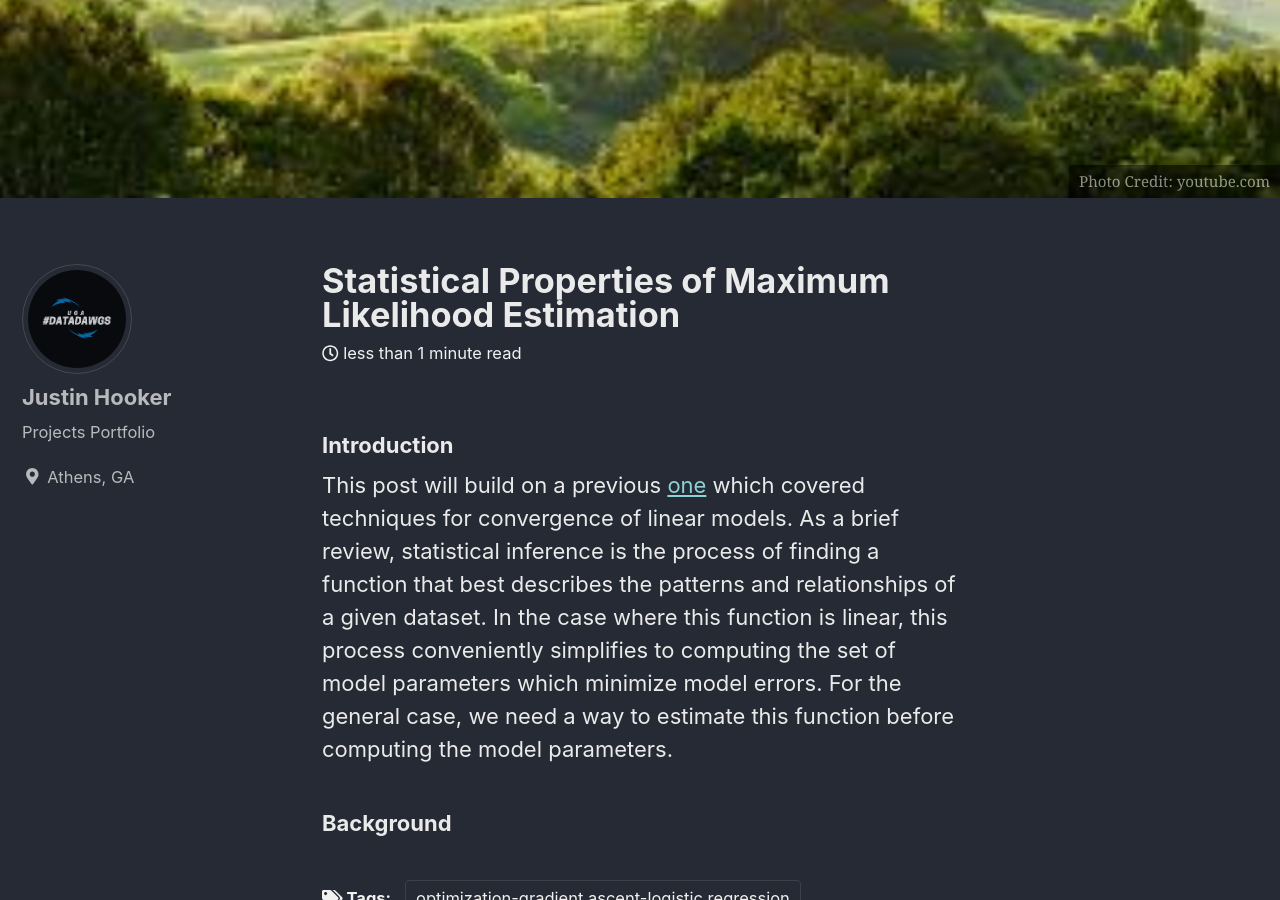
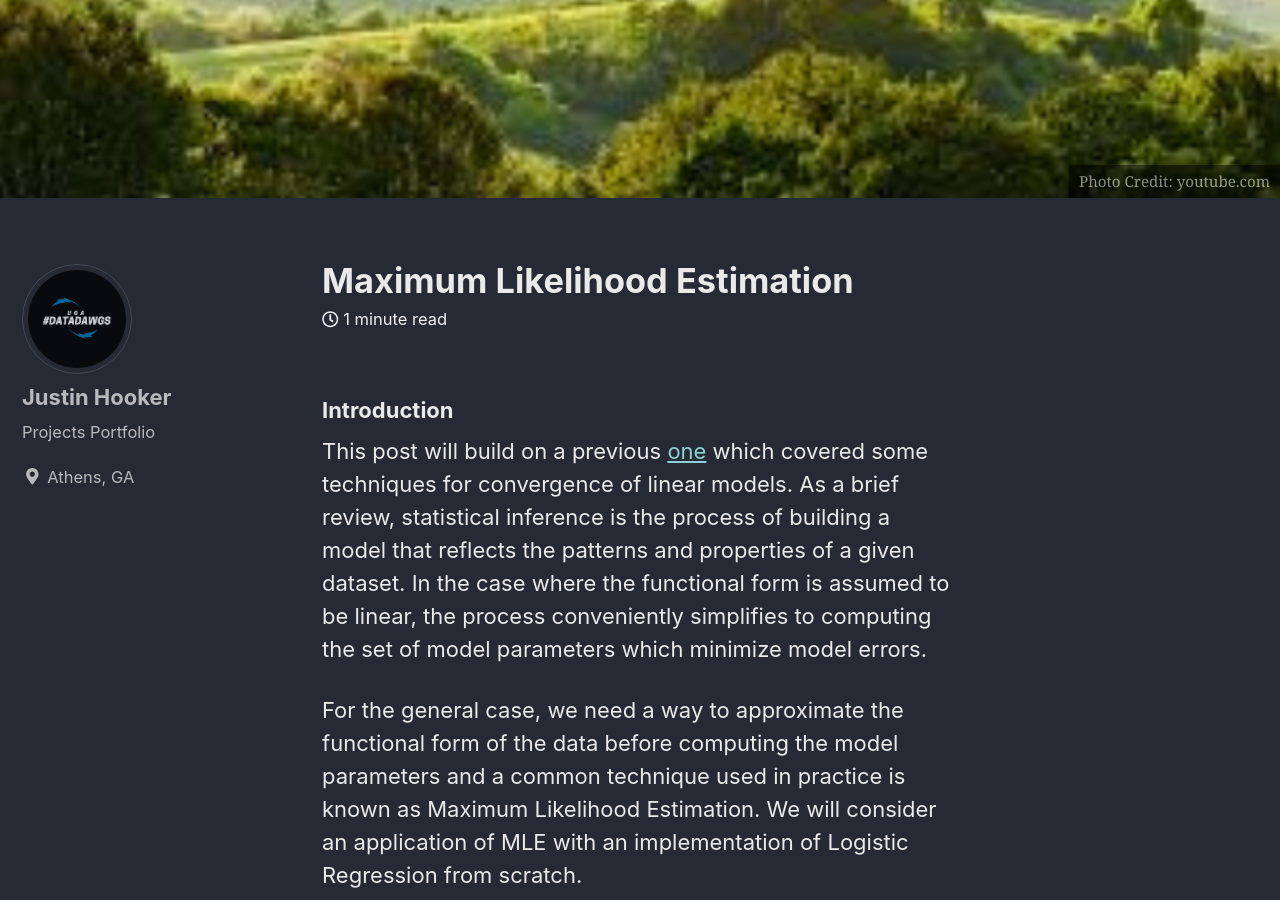
Before and after one commit to L0rdM0rd/L0rdM0rd.github.io, a Jekyll site: the page built from _posts/2019-01-28-Maximum-Likelihood-Estimation.md, in a window 1280 px wide and 900 px high, scrolled down 709 px. Built offline with Jekyll 4.4.1, drawn with Linux system fonts in a browser that asks for light colours; cached includes are drawn as plain includes; nearby versions of some CDN libraries; formulas are drawn with MathJax 3; some of the changed text lies outside the part shown.

Commit message:
background

```diff
--- a/_posts/2019-01-28-Maximum-Likelihood-Estimation.md
+++ b/_posts/2019-01-28-Maximum-Likelihood-Estimation.md
@@ -1,5 +1,5 @@
 ---
-title: "Statistical Properties of Maximum Likelihood Estimation"
+title: "Maximum Likelihood Estimation"
 date: 2019-01-28
 tags: [optimization-gradient ascent-logistic regression]
 header:
@@ -11,6 +11,16 @@
 
 ### Introduction
 
-This post will build on a previous [one](https://l0rdm0rd.github.io/convergence/) which covered techniques for convergence of linear models. As a brief review, statistical inference is the process of finding a function that best describes the patterns and relationships of a given dataset. In the case where this function is linear, this process conveniently simplifies to computing the set of model parameters which minimize model errors. For the general case, we need a way to estimate this function before computing the model parameters.
+This post will build on a previous [one](https://l0rdm0rd.github.io/convergence/) which covered some techniques for convergence of linear models. As a brief review, statistical inference is the process of building a model that reflects the patterns and properties of a given dataset. In the case where the functional form is assumed to be linear, the process conveniently simplifies to computing the set of model parameters which minimize model errors.
+
+For the general case, we need a way to approximate the functional form of the data before computing the model parameters and a common technique used in practice is known as Maximum Likelihood Estimation. We will consider an application of MLE with an implementation of Logistic Regression from scratch.
 
 ### Background
+
+The terms probability and likelihood are semantically similar but there is a technical difference in application. Firstly, probability is a measure of outcome where likelihood is a measure of the model. This means that we can compute the probability of an event given the underlying distribution and optimize our model such that the parameter values reflect these probabilities with the highest degree of certainty (given model assumptions). In this way, likelihood quantifies trust in the model given the probabilities of observing certain events. The formal notation is as follows:
+
+$$\begin{equation}
+L(\theta|O) = P(O|\theta)
+\end{equation}$$
+
+L(\theta|O) is called the likelihood function
```
